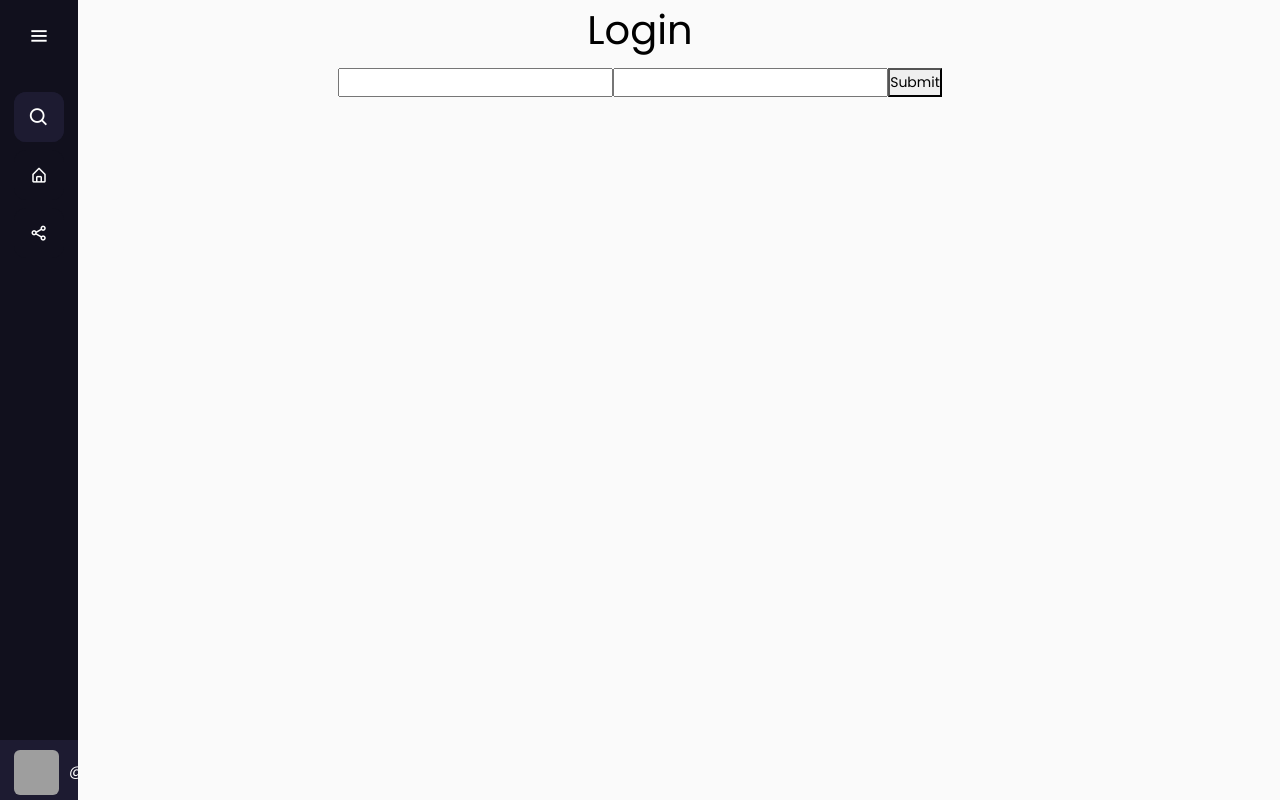
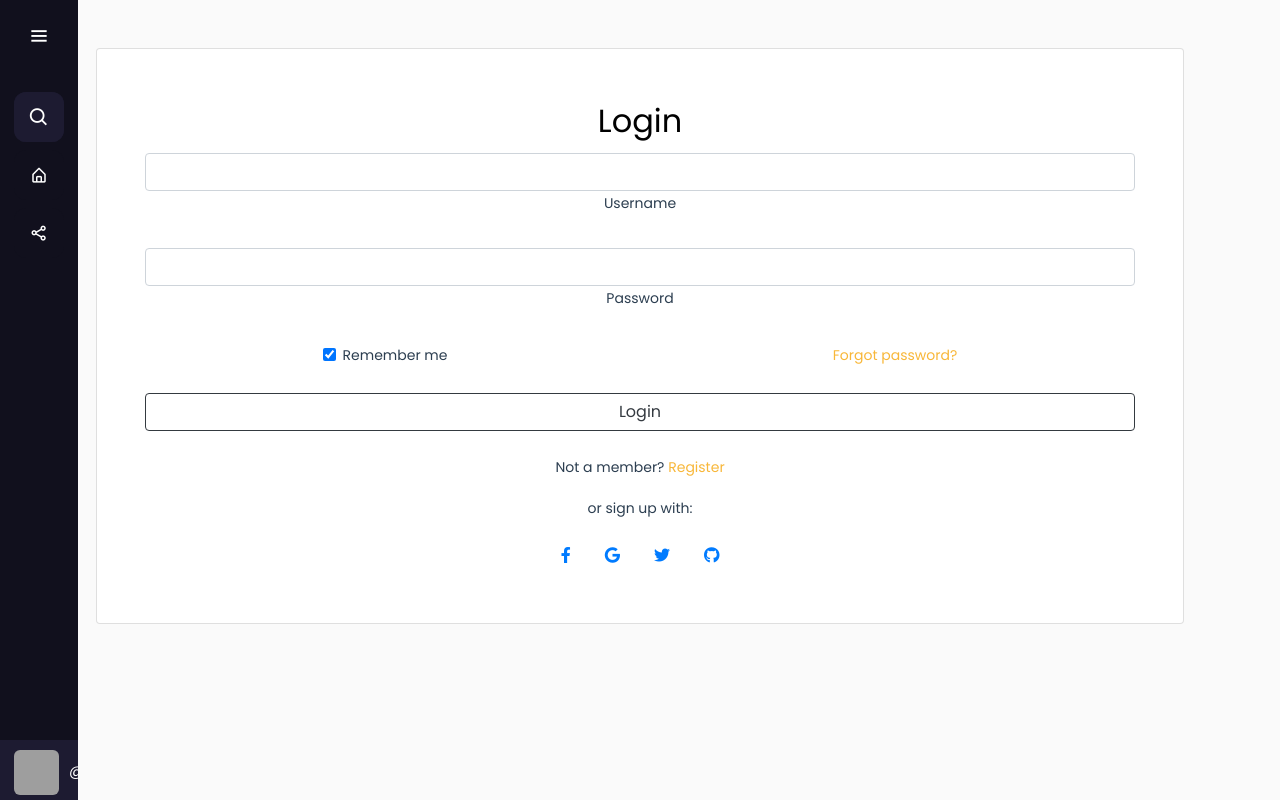
Before and after one commit to Single-Dev/Task-Manager, a Vue app in the folder frontend/: page /login in a window 1280 px wide. Built offline with nearby package versions, Linux system fonts and the light colour scheme; no server answers; sample sign-in values are in the browser's storage.

Commit message:
auth pages ui update

```diff
--- a/frontend/package.json
+++ b/frontend/package.json
@@ -14,7 +14,6 @@
     "register-service-worker": "^1.7.2",
     "vue": "^3.2.13",
     "vue-router": "^4.0.3",
-    "vue-sidebar-menu-akahon": "^1.0.2",
     "vuex": "^4.0.0"
   },
   "devDependencies": {
--- a/frontend/src/views/auth/Login.vue
+++ b/frontend/src/views/auth/Login.vue
@@ -1,12 +1,60 @@
 <template >
-    <div>
-        <h1>Login</h1>
-        <form @submit.prevent>
-            <input type="text" name="username" v-model="username">
-            <input type="password" name="username" v-model="password">
-            <button type="submit" @click="submitForm">Submit</button>
-        </form>
-    </div>
+    <form @submit.prevent class="w-100 text-center p-5">
+        <div class="p-5 card mx-4 mx-md-5">
+            <h2>Login</h2>
+            <!-- Email input -->
+            <div class="form-outline mb-4">
+                <input type="text" id="form2Example1" class="form-control" v-model="username" />
+                <label class="form-label" for="form2Example1">Username</label>
+            </div>
+
+            <!-- Password input -->
+            <div class="form-outline mb-4">
+                <input type="password" id="form2Example2" class="form-control" v-model="password" />
+                <label class="form-label" for="form2Example2">Password</label>
+            </div>
+
+            <!-- 2 column grid layout for inline styling -->
+            <div class="row mb-4">
+                <div class="col d-flex justify-content-center">
+                    <!-- Checkbox -->
+                    <div class="form-check">
+                        <input class="form-check-input" type="checkbox" value="" id="form2Example31" checked />
+                        <label class="form-check-label" for="form2Example31"> Remember me </label>
+                    </div>
+                </div>
+
+                <div class="col">
+                    <!-- Simple link -->
+                    <a href="#!">Forgot password?</a>
+                </div>
+            </div>
+
+            <!-- Submit button -->
+            <button @click="submitForm" type="submit" class="btn btn-outline-dark btn-block mb-4">Login</button>
+
+            <!-- Register buttons -->
+            <div class="text-center">
+                <p>Not a member? <router-link to="/signup">Register</router-link></p>
+                <p>or sign up with:</p>
+                <button type="button" class="btn btn-link btn-floating mx-1">
+                    <i class="fab fa-facebook-f"></i>
+                </button>
+
+                <button type="button" class="btn btn-link btn-floating mx-1">
+                    <i class="fab fa-google"></i>
+                </button>
+
+                <button type="button" class="btn btn-link btn-floating mx-1">
+                    <i class="fab fa-twitter"></i>
+                </button>
+
+                <button type="button" class="btn btn-link btn-floating mx-1">
+                    <i class="fab fa-github"></i>
+                </button>
+            </div>
+        </div>
+    </form>
 </template>
 <script>
 import axios from 'axios'
@@ -34,7 +82,7 @@ export default {
 
                     this.$store.commit('setToken', token)
 
-                    axios.defaults.headers.common['Authorization'] = "Token " +token
+                    axios.defaults.headers.common['Authorization'] = "Token " + token
 
                     localStorage.setItem('token', token)
 
--- a/frontend/src/views/auth/SignUp.vue
+++ b/frontend/src/views/auth/SignUp.vue
@@ -1,13 +1,66 @@
 <template >
-    <div>
-        <h1>SignUp</h1>
-        <form @submit.prevent>
-            <input type="text" name="username" v-model="username">
-            <input type="email" name="email" v-model="email">
-            <input type="password" name="username" v-model="password">
-            <button type="submit" @click="submitForm">Submit</button>
-        </form>
-    </div>
+    <!-- Section: Design Block -->
+    <section class="text-center">
+        <!-- Background image -->
+        <div class="p-5 bg-image bg"></div>
+        <!-- Background image -->
+
+        <div class="card mx-4 mx-md-5 shadow-5-strong bg_2">
+            <div class="card-body py-5 px-md-5">
+
+                <div class="row d-flex justify-content-center">
+                    <div class="col-lg-8">
+                        <h2 class="fw-bold mb-5">Sign up now</h2>
+                        <form @submit.prevent>
+                            <!-- Email input -->
+                            <div class="form-outline mb-4">
+                                <input type="email" id="form3Example3" class="form-control" v-model="email"/>
+                                <label class="form-label" for="form3Example3">Email address</label>
+                            </div>
+                            <div class="form-outline mb-4">
+                                <input type="text" id="form3Example3" class="form-control" v-model="username"/>
+                                <label class="form-label" for="form3Example3">Username</label>
+                            </div>
+                            <!-- Password input -->
+                            <div class="form-outline mb-4">
+                                <input type="password" id="form3Example4" class="form-control" v-model="password"/>
+                                <label class="form-label" for="form3Example4">Password</label>
+                            </div>
+
+                            <!-- Submit button -->
+                            <button
+                            @click="submitForm"
+                            type="submit"
+                            class="btn btn-outline-dark btn-block mb-4"
+                            >
+                                Sign up
+                            </button>
+
+                            <!-- Register buttons -->
+                            <div class="text-center">
+                                <p>or sign up with:</p>
+                                <button type="button" class="btn btn-link btn-floating mx-1">
+                                    <i class="fab fa-facebook-f"></i>
+                                </button>
+
+                                <button type="button" class="btn btn-link btn-floating mx-1">
+                                    <i class="fab fa-google"></i>
+                                </button>
+
+                                <button type="button" class="btn btn-link btn-floating mx-1">
+                                    <i class="fab fa-twitter"></i>
+                                </button>
+
+                                <button type="button" class="btn btn-link btn-floating mx-1">
+                                    <i class="fab fa-github"></i>
+                                </button>
+                            </div>
+                        </form>
+                    </div>
+                </div>
+            </div>
+        </div>
+    </section>
 </template>
 <script>
 import axios from 'axios'
@@ -41,4 +94,14 @@ export default {
     }
 }
 </script>
-<style ></style>
+<style scoped>
+.bg{
+    background-image: url('https://mdbootstrap.com/img/new/textures/full/171.jpg');
+    height: 300px;
+}
+.bg_2{
+    margin-top: -100px;
+    background: hsla(0, 0%, 100%, 0.8);
+    backdrop-filter: blur(30px);
+}
+</style>
```
Also changed, not shown: 1 other file (tests, documents, lock files or other folders).
